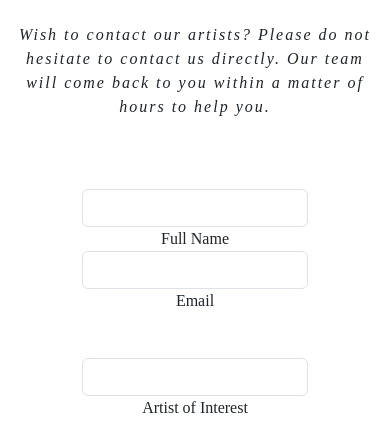
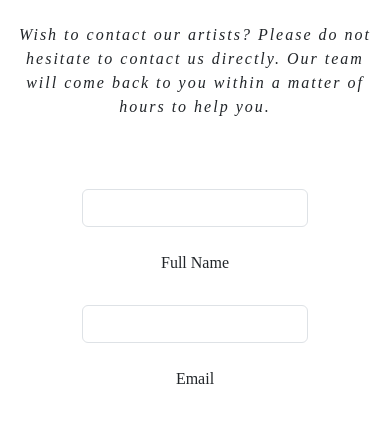
Before and after one commit to JesseRoss001/Art-Gallary-Design, a plain HTML site: page enquires.html in a window 390 px wide. Shown: the part 266-692 px from the top of the page. Drawn offline with nearby package versions, Linux system fonts and the light colour scheme.

```diff
--- a/assets/styles/style.css
+++ b/assets/styles/style.css
@@ -524,6 +524,11 @@ padding: 10px;}
 
 #contact-form {padding:20px;}
 
+@media (max-width:426px) {
+    #fullname-padding-small {padding-bottom: 30px;}
+
+}
+
 
 
 
--- a/enquires.html
+++ b/enquires.html
@@ -78,8 +78,9 @@
                     <div class="col-md-6">
                         <div class="md-form mb-0">
                             <input type="text" id="name" name="name" class="form-control">
-                            <div style="text-align:center">
-                            <label for="name" class="">Full Name</label>
+                            <div style="text-align:center" id="fullname-padding-small">
+                                <br>
+                            <label for="name" >Full Name</label>
                         </div>
                         </div>
                     </div>
@@ -90,6 +91,7 @@
                         <div class="md-form mb-0">
                             <input type="text" id="email" name="email" class="form-control">
                             <div style="text-align:center;">
+                                <br>
                             <label for="email" class=" ">Email </label>
                         </div>
                         </div>
@@ -105,6 +107,7 @@
                         <div class="md-form mb-0">
                             <input type="text" id="subject" name="subject" class="form-control">
                             <div style="text-align:center">
+                                <br>
                             <label for="subject" class="">Artist of Interest </label>
                         </div>
                         </div>
@@ -121,6 +124,7 @@
                         <div class="md-form">
                             <textarea type="text" id="message" name="message" rows="2" class="form-control md-textarea"></textarea>
                             <div style="text-align:center">
+                                <br>
                             <label for="message">Details of your enquiry</label>
                         </div>
                     </div>
```
